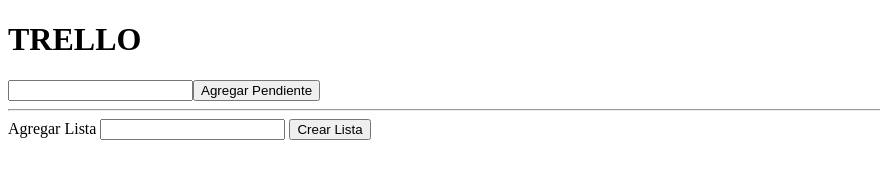
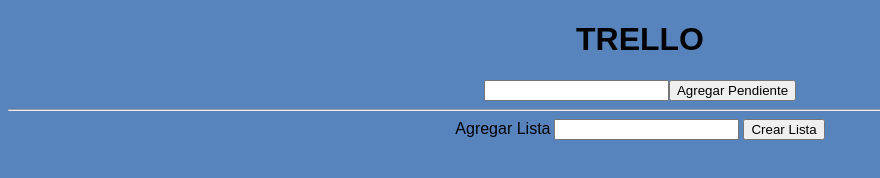
Before and after one commit to Annakluz/sprint2-examen, a plain HTML site: page index.html in a window 1280 px wide. Both pictures are taken after a click on the button "Crear Lista". Shown: the whole page, without its empty margins (0-880 px from the left). Drawn offline with Linux system fonts and the light colour scheme.

Commit message:
tratando de conectar funcion agregar elementos

```diff
--- a/index.html
+++ b/index.html
@@ -3,6 +3,7 @@
 <head>
     <meta charset="UTF-8">
     <title>Trello</title>
+    <link rel="stylesheet" href="trello.css">
 </head>
 <body>
     <header>
--- /dev/null
+++ b/trello.css
@@ -0,0 +1,23 @@
+*{
+    margin : 0 px;
+    padding : 0 px;
+}
+
+body {
+    text-align: center;
+    background-color: #5784BD ;
+}
+
+h1 {
+    font-family: 'Anton', sans-serif;
+}
+
+section {
+    font-family: 'Catamaran', sans-serif;
+}
+input {
+    font-family: 'Catamaran', sans-serif;
+}
+label {
+    font-family: 'Catamaran', sans-serif;
+}
--- a/trello.js
+++ b/trello.js
@@ -18,7 +18,8 @@
     agregarPendiente.id = Date.now();
     division.appendChild(agregarPendiente);
 
-    function agregarPendientes(){
+    agregarPendientes.onclick = function(){
 
     }
+
 }
```
